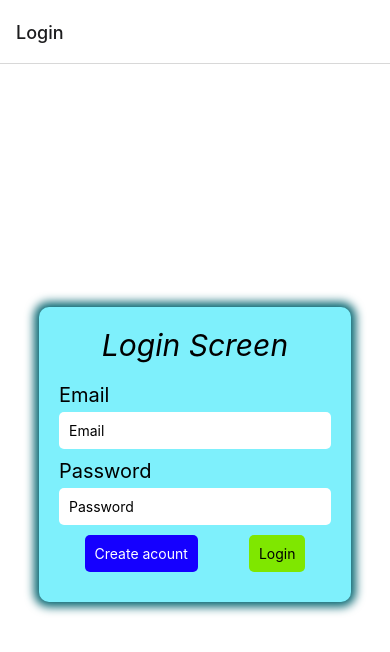
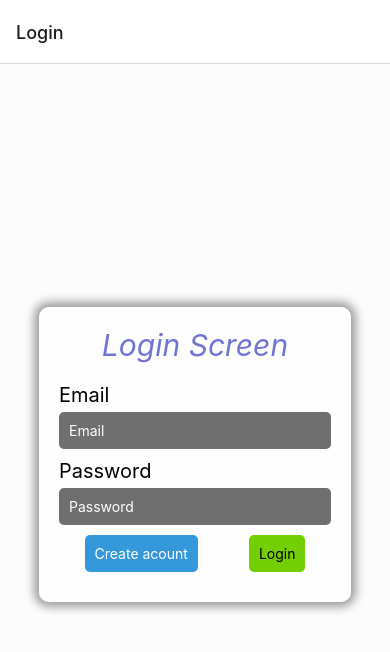
Before and after one commit to KeyzerG/Travel-SV, a React Native app in the folder TravelSV/: screen /Inicio in a window 390 px wide. Shown: the top 652 px of the page. Built offline with nearby package versions, Linux system fonts and the light colour scheme.

Commit message:
colors tema

```diff
--- a/TravelSV/App.js
+++ b/TravelSV/App.js
@@ -165,7 +165,7 @@ export default function App() {
 const styles = StyleSheet.create({
   container: {
     flex: 1,
-    backgroundColor: "#fff",
+    backgroundColor:'rgba(255, 255, 255, 0.8)',
     alignItems: "center",
     justifyContent: "center",
   },
@@ -174,13 +174,15 @@ const styles = StyleSheet.create({
     marginBottom: 20,
     fontStyle: "italic",
     textAlign: "center",
+    color: "#6F73D2",
+
   },
   formulario: {
     width: "80%",
-    backgroundColor: "#7ef0fc",
+    backgroundColor: "rgba(255, 255, 255, 0.8)",
     padding: 20,
     borderRadius: 10,
-    boxShadow: "0px 0px 10px 5px #096873",
+    boxShadow: "0px 0px 10px 5px #9d9d9d",
 
   },
   TextInput: {
@@ -189,24 +191,25 @@ const styles = StyleSheet.create({
   },
 
   formularioInput: {
-    backgroundColor: "#fff",
+    backgroundColor: "#6f6f6f",
     padding: 10,
     borderRadius: 5,
     marginBottom: 10,
+    color: "white",
   },
   containerButtons: {
     flexDirection: "row",
     justifyContent: "space-around",
   },
   buttonCreate: {
-    backgroundColor: "#1500ff",
+    backgroundColor: "#3498db",
     padding: 10,
     borderRadius: 5,
     alignItems: "center",
     marginBottom: 10,
   },
   buttonLogin: {
-    backgroundColor: "#7fe700",
+    backgroundColor: "#73ce04",
     padding: 10,
     borderRadius: 5,
     alignItems: "center",
```
